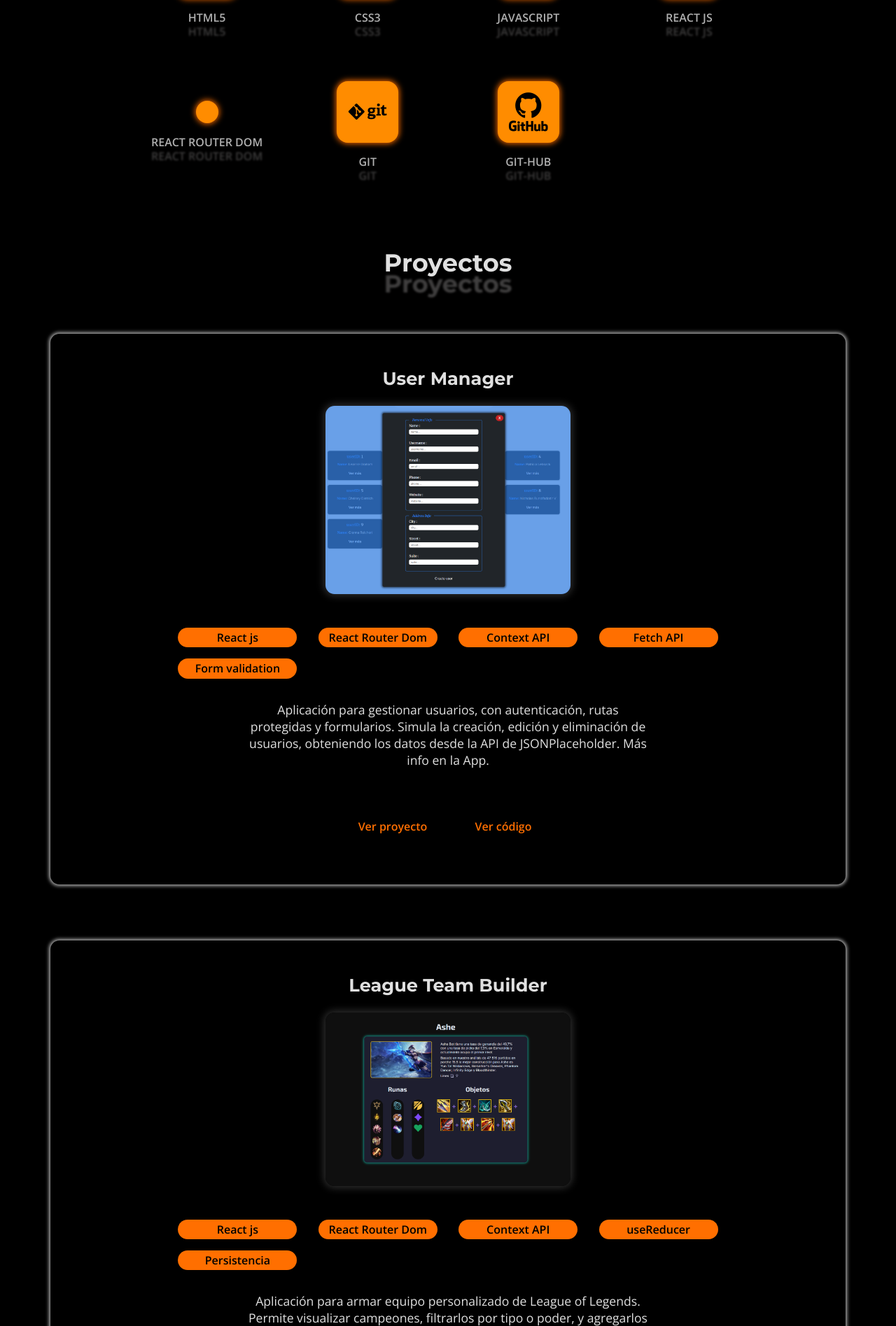
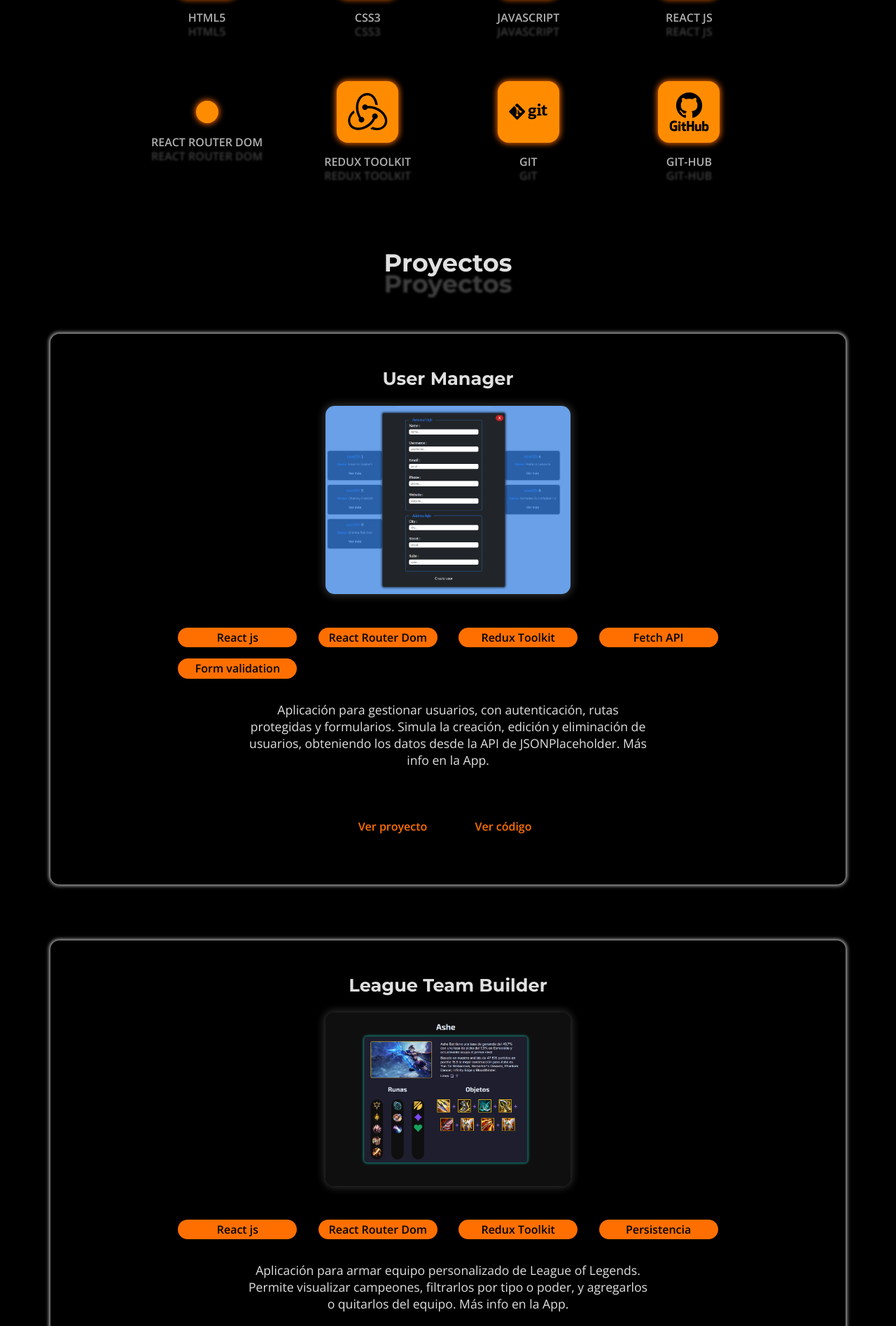
Before and after one commit to gresiadev/Portfolio, a React (Vite) app: page /gresia-dev in a window 1280 px wide. Shown: the part 1045-2940 px from the top of the page at 70% size. Built offline with nearby package versions, Linux system fonts and the light colour scheme.

Commit message:
Actualización de información de tecnologías

```diff
--- a/src/components/sections/Projects.jsx
+++ b/src/components/sections/Projects.jsx
@@ -21,7 +21,7 @@ function Projects() {
                      <ul className="portfolio__project-techs-list">
                         <li className="portfolio__project-techs-item">React js</li>
                         <li className="portfolio__project-techs-item">React Router Dom</li>
-                        <li className="portfolio__project-techs-item">Context API</li>
+                        <li className="portfolio__project-techs-item">Redux Toolkit</li>
                         <li className="portfolio__project-techs-item">Fetch API</li>
                         <li className="portfolio__project-techs-item">Form validation</li>
                      </ul>
@@ -57,8 +57,7 @@ function Projects() {
                      <ul className="portfolio__project-techs-list">
                         <li className="portfolio__project-techs-item">React js</li>
                         <li className="portfolio__project-techs-item">React Router Dom</li>
-                        <li className="portfolio__project-techs-item">Context API</li>
-                        <li className="portfolio__project-techs-item">useReducer</li>
+                        <li className="portfolio__project-techs-item">Redux Toolkit</li>
                         <li className="portfolio__project-techs-item">Persistencia</li>
                      </ul>
                      <div className="portfolio__project-description">
--- a/src/components/sections/Techs.jsx
+++ b/src/components/sections/Techs.jsx
@@ -25,6 +25,10 @@ function Techs() {
                <p className="portfolio__techs-item-name">REACT ROUTER DOM</p>
             </li>
             <li className="portfolio__techs-item">
+               <i class="portfolio__techs-item-icon devicon-redux-original"></i>
+               <p className="portfolio__techs-item-name">REDUX TOOLKIT</p>
+            </li>
+            <li className="portfolio__techs-item">
                <i className="portfolio__techs-item-icon devicon-git-plain-wordmark"></i>
                <p className="portfolio__techs-item-name">GIT</p>
             </li>
```
